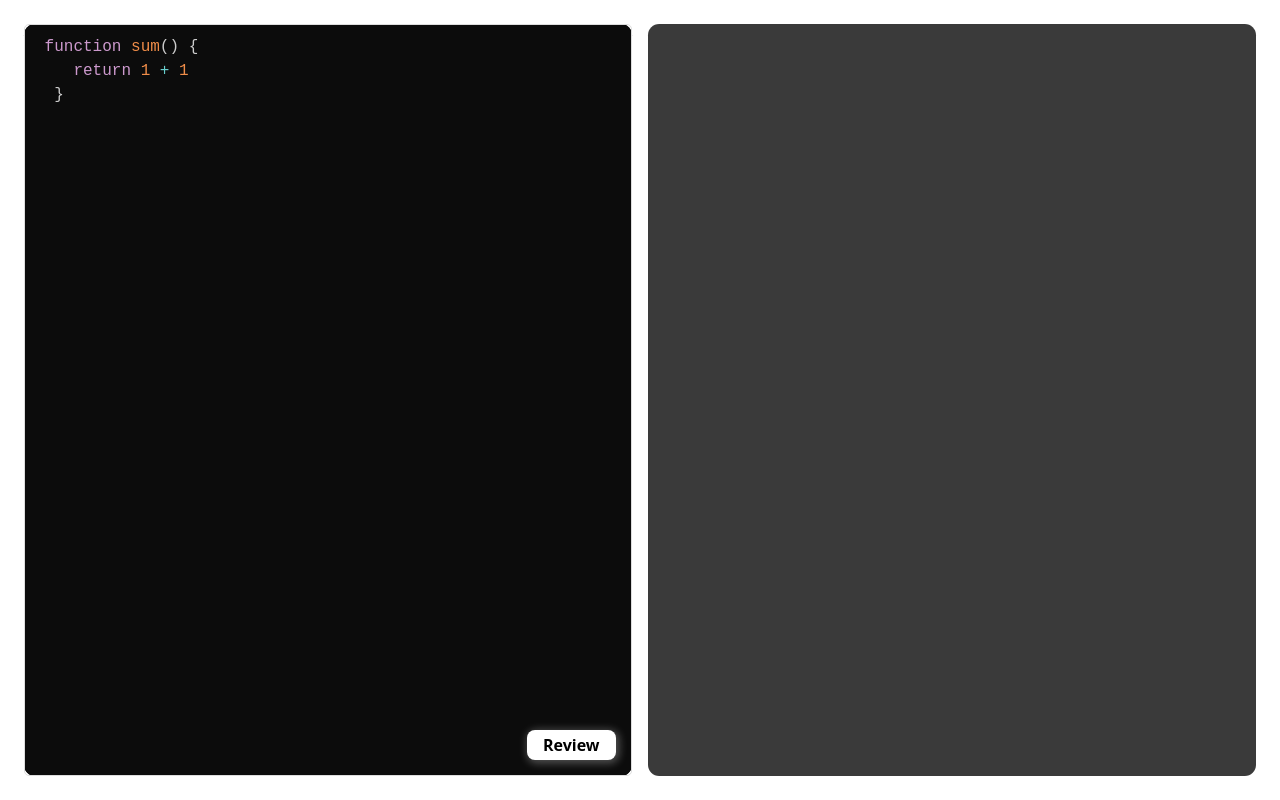
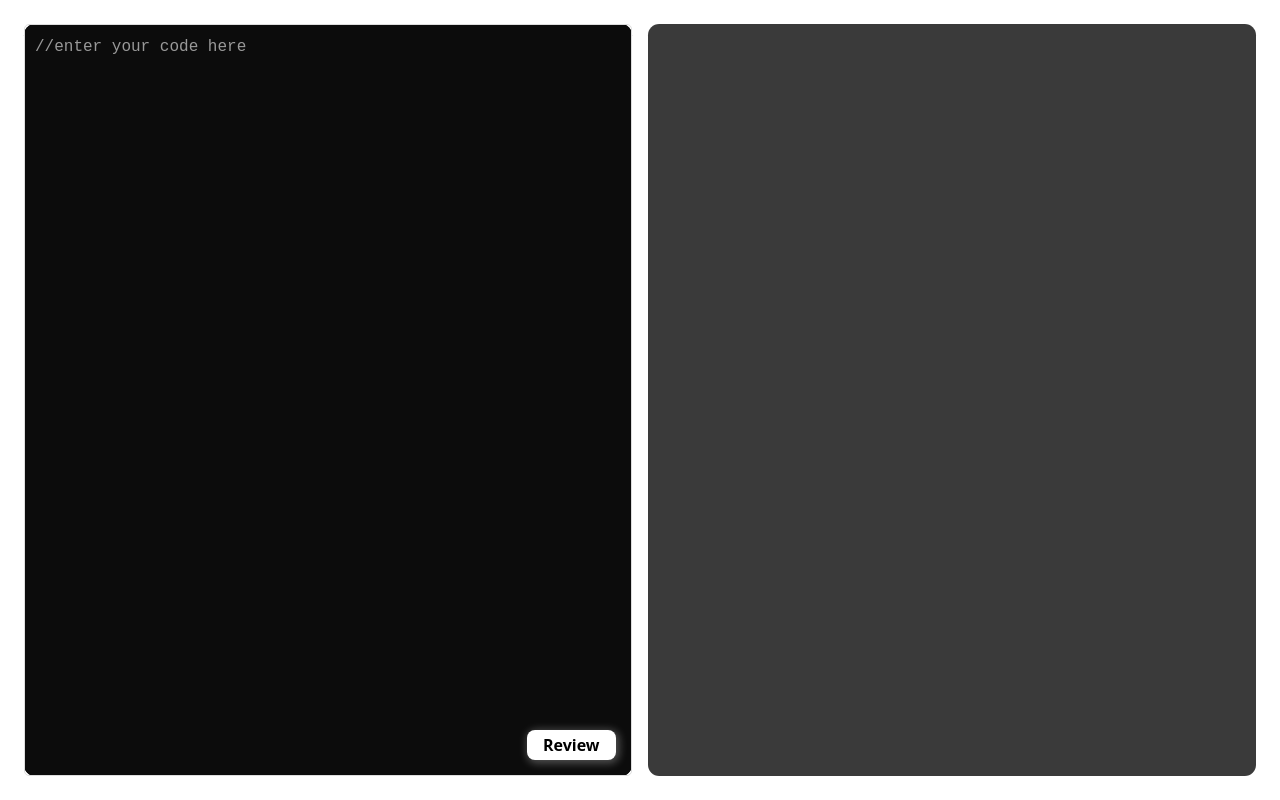
Before and after one commit to MahendraSaiKuramdasu/ai_code_reviewer, a React (Vite) app in the folder Frontend/: page / in a window 1280 px wide. Built offline with nearby package versions, Linux system fonts and the light colour scheme.

Commit message:
Update App.jsx

```diff
--- a/Frontend/src/App.jsx
+++ b/Frontend/src/App.jsx
@@ -11,9 +11,7 @@ import './App.css'
 function App() {
   const [count, setCount] = useState(0);
 
-  const [ code, setCode ] = useState(` function sum() {
-    return 1 + 1
-  }`);
+  const [ code, setCode ] = useState(`//enter your code here`);
 
   const [ review, setReview ] = useState(``)
 
```
